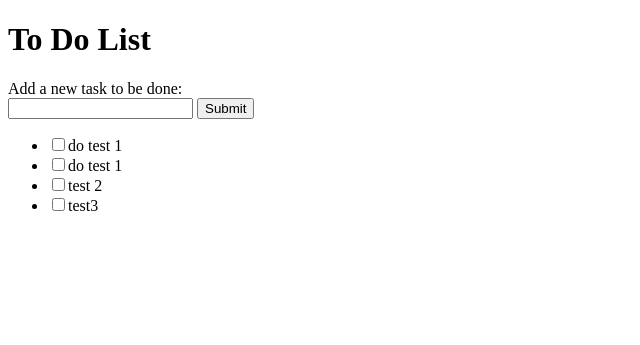
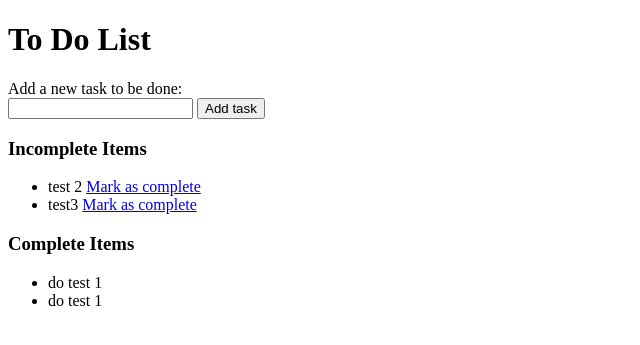
Before and after one commit to kad1999/ToDo_app, a Flask app: page / in a window 1280 px wide. Shown: the top 345 px of the page, without its empty margins (0-640 px from the left). Run offline with Flask 2, Linux system fonts and the light colour scheme; data comes from the database, SQL or seed files in the repository; both versions use the stored data as it was after the commit.

Commit message:
Added functionality for updated task

```diff
--- a/app.py
+++ b/app.py
@@ -15,8 +15,9 @@ class Todo(db.Model):
 
 @app.route('/')
 def index():
-    todos=Todo.query.all()
-    return render_template('index.html',todos=todos)
+    incomplete=Todo.query.filter_by(complete=False).all()
+    complete=Todo.query.filter_by(complete=True).all()
+    return render_template('index.html',incomplete=incomplete,complete=complete)
 
 @app.route('/add',methods=['POST'])
 def add():
@@ -25,5 +26,15 @@ def add():
     db.session.commit()
     return redirect(url_for('index'))
 
+@app.route('/complete/<id>')
+def complete(id):
+    #return '<h1>{}</h1>'.format(id)
+    todo= Todo.query.filter_by(id=int(id)).first()
+    todo.complete=True
+    db.session.commit()
+    return redirect(url_for('index'))
+
+
+
 if __name__=='__main__':
     app.run(debug=True)
--- a/templates/index.html
+++ b/templates/index.html
@@ -10,15 +10,22 @@
     <div>Add a new task to be done:
         <form action="/add" method="POST">
             <input type="text" name="task">
-            <input type="submit">
+            <input type="submit" value="Add task">
         </form>
     </div>
     <div>
-    <ul>
-        {% for todo in todos %}
-        <li><input type="checkbox">{{todo.text}}</li>
-        {% endfor %}
-    </ul>
+         <h3>Incomplete Items</h3>
+            <ul>
+            {% for todo in incomplete %}
+            <li>{{todo.text}} <a href="{{ url_for('complete',id=todo.id) }}">Mark as complete</a></li>
+            {% endfor %}
+        </ul>
+        <h3>Complete Items</h3>
+            <ul>
+            {% for todo in complete %}
+            <li>{{todo.text}}</li>
+            {% endfor %}
+        </ul>
     </div>
 </body>
 </html>
```
Also changed, not shown: todo.db.
